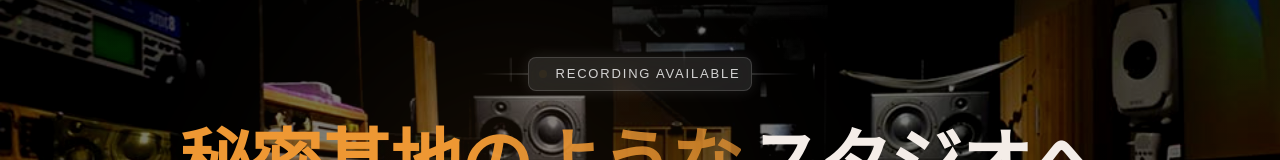
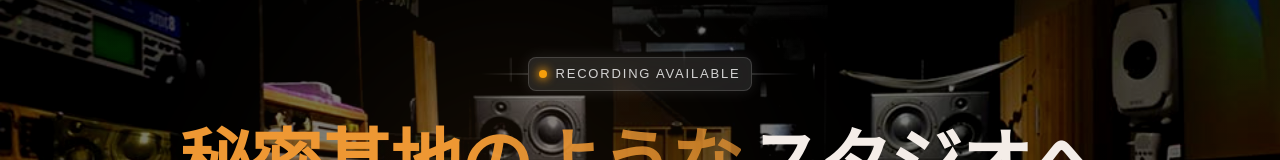
Before and after one commit to tetsufujiki/united-studio-lp, a Next.js app: page / in a window 1280 px wide. Shown: the part 171-331 px from the top of the page. Built offline with nearby package versions, Linux system fonts and the light colour scheme.

Commit message:
feat: adjust dot pulse animation timing and opacity levels
Co-authored-by: United Studio Inc <289687829+tetsufujiki@users.noreply.github.com>

```diff
--- a/app/globals.css
+++ b/app/globals.css
@@ -128,18 +128,19 @@
 }
 
 @keyframes status-dot-pulse {
-  /* 点灯 */
-  0% {
+  /* 点灯状態をキープ（サイクルの80%） */
+  0%,
+  75% {
     opacity: 1;
     box-shadow: 0 0 8px 2px rgba(245, 158, 11, 0.75);
   }
-  /* 素早くフェードアウト開始 */
-  30% {
+  /* 素早く消灯 */
+  82% {
     opacity: 0.05;
     box-shadow: 0 0 0px 0px rgba(245, 158, 11, 0);
   }
-  /* ほぼ消灯状態をキープ */
-  70% {
+  /* ほぼ消灯状態（サイクルの約20%） */
+  92% {
     opacity: 0.05;
     box-shadow: 0 0 0px 0px rgba(245, 158, 11, 0);
   }
```
